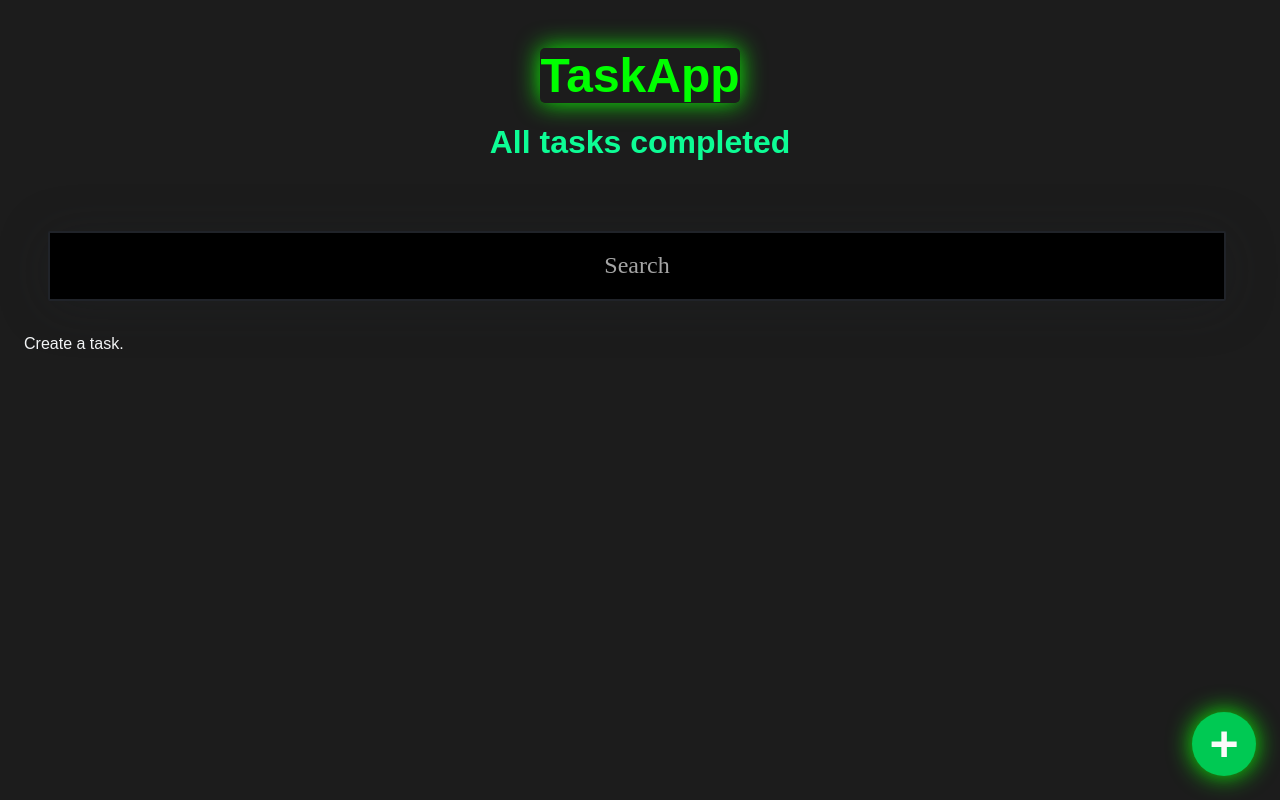
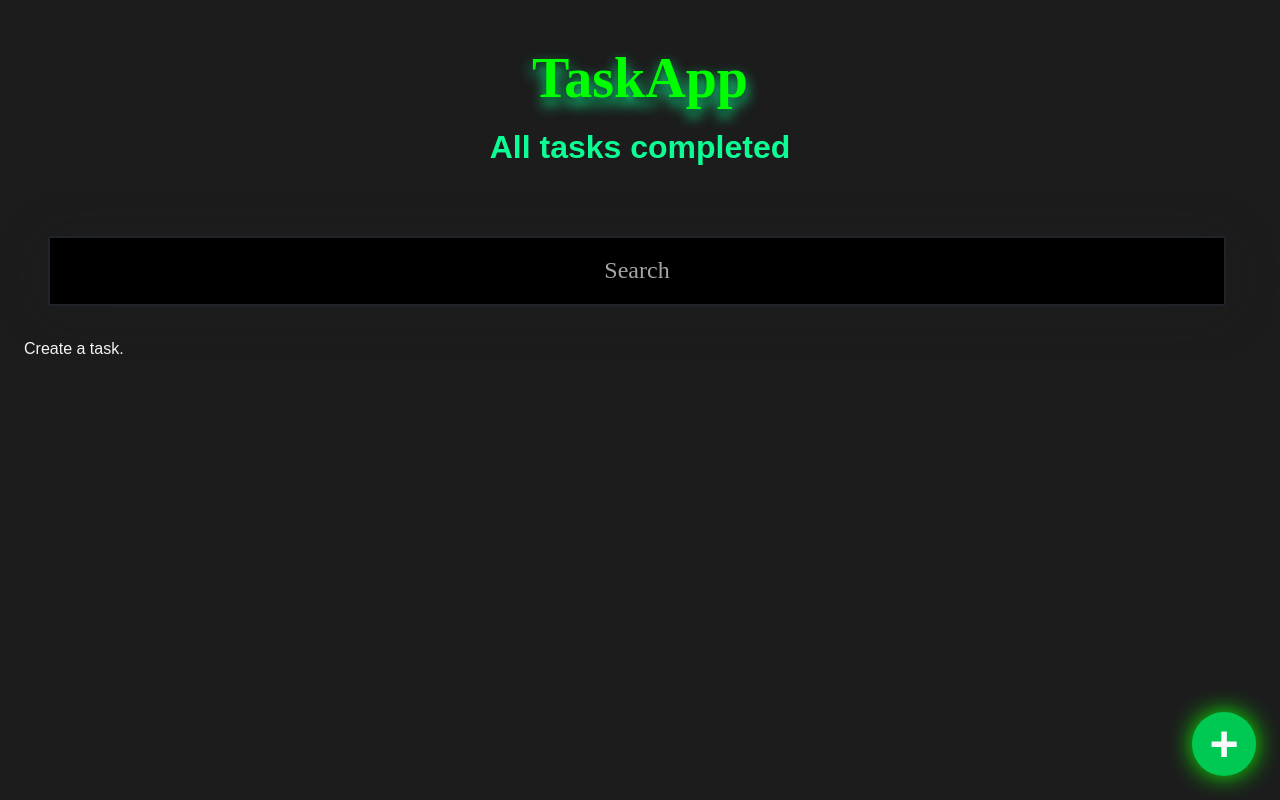
Before and after one commit to Starklord17/React-TaskApp, a React (Vite) app: page / in a window 1280 px wide. Built offline with nearby package versions, Linux system fonts and the light colour scheme.

Commit message:
:zap: Change styles

```diff
--- a/src/TodoCounter/TodoCounter.css
+++ b/src/TodoCounter/TodoCounter.css
@@ -1,13 +1,18 @@
 #title {
-  font-size: 48px;
+  font-family: 'Italiana', serif;
+  font-style: normal;
+  font-size: 56px;
+  line-height: 60px;
   font-weight: bold;
   /* color: #00e15e; */
   color: #00FF00;
-  box-shadow: 0px 0px 25px rgba(13, 249, 5 );
+  /* box-shadow: 0px 0px 25px rgba(13, 249, 5 ); */
   border-radius: 5px;
   text-align: center;
   width: fit-content;
   margin: 0 auto;
+
+  text-shadow: 0px 4px 4px rgba(0, 0, 0, 0.25), 0px 7px 14px #0DFD95;
 }
 
 .TodoCounter {
@@ -24,9 +29,9 @@
   color: #05F919;
 }
 
-#title:hover {
+/* #title:hover {
   box-shadow: 0 0 5px rgb(14, 241, 64),
   0 0 20px rgb(14, 241, 64),
   0 0 25px rgb(14, 241, 64),
   0 0 50px rgb(14, 241, 64);
-}
+} */
```
